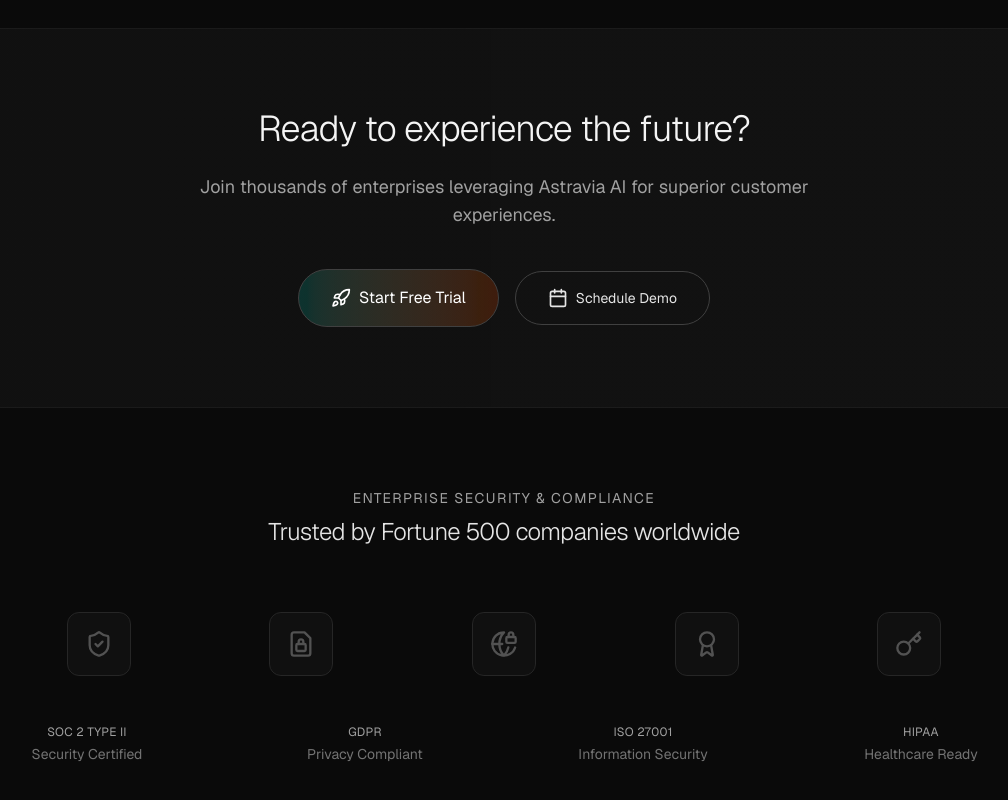
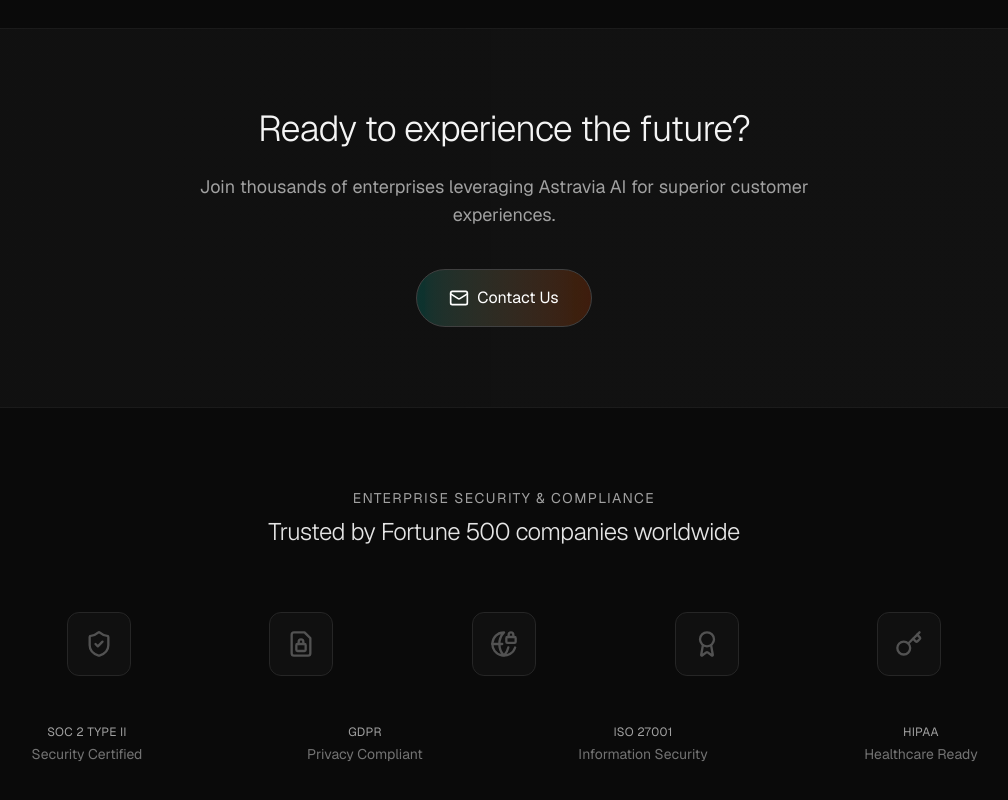
Before and after one commit to astravia-llc/astravia-web, a Next.js app: page / in a window 1280 px wide. Shown: the part 1645-2445 px from the top of the page, without its empty margins (136-1144 px from the left). Built offline with nearby package versions, Linux system fonts and the light colour scheme.

Commit message:
feat: updated final ctas

```diff
--- a/src/app/(marketing)/landing/components/cta-section.tsx
+++ b/src/app/(marketing)/landing/components/cta-section.tsx
@@ -1,4 +1,4 @@
-import { Rocket, Calendar } from "lucide-react";
+import { Mail } from "lucide-react";
 import Button from "../../../../components/ui/button";
 
 export function CTASection() {
@@ -23,16 +23,9 @@
           <Button
             variant="gradient"
             size="lg"
-            leftIcon={<Rocket className="w-5 h-5 stroke-2" />}
+            leftIcon={<Mail className="w-5 h-5 stroke-2" />}
           >
-            Start Free Trial
-          </Button>
-          <Button
-            variant="outline"
-            size="lg"
-            leftIcon={<Calendar className="w-5 h-5 stroke-1.5" />}
-          >
-            Schedule Demo
+            Contact Us
           </Button>
         </div>
       </div>
```
